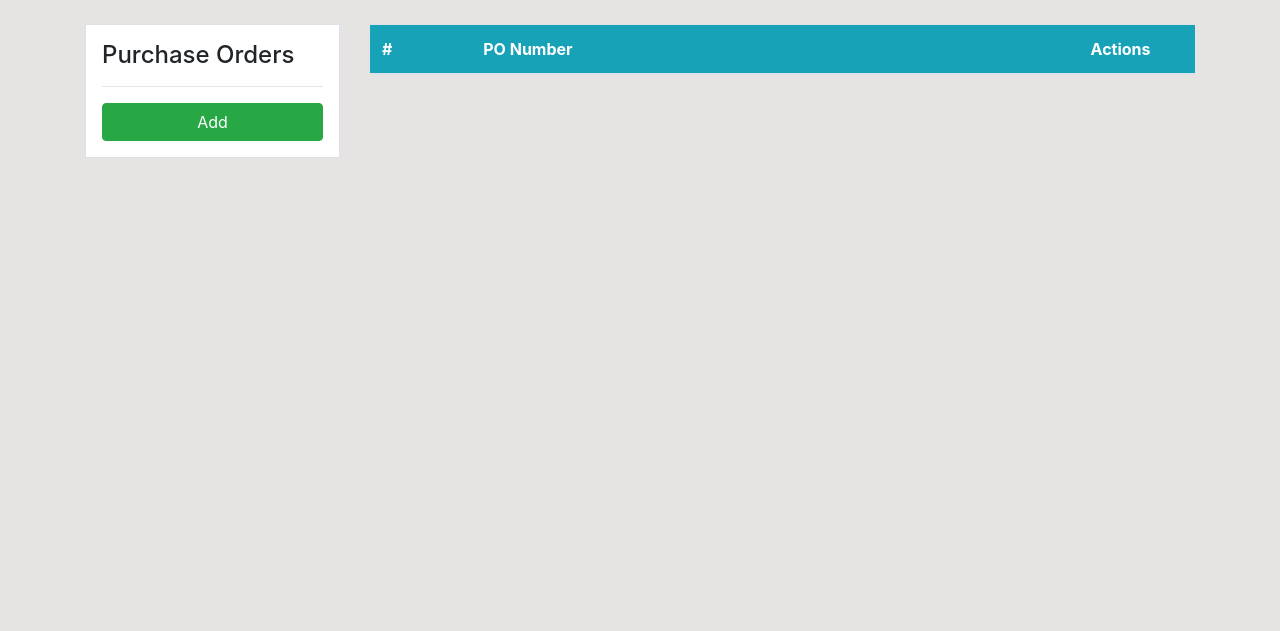
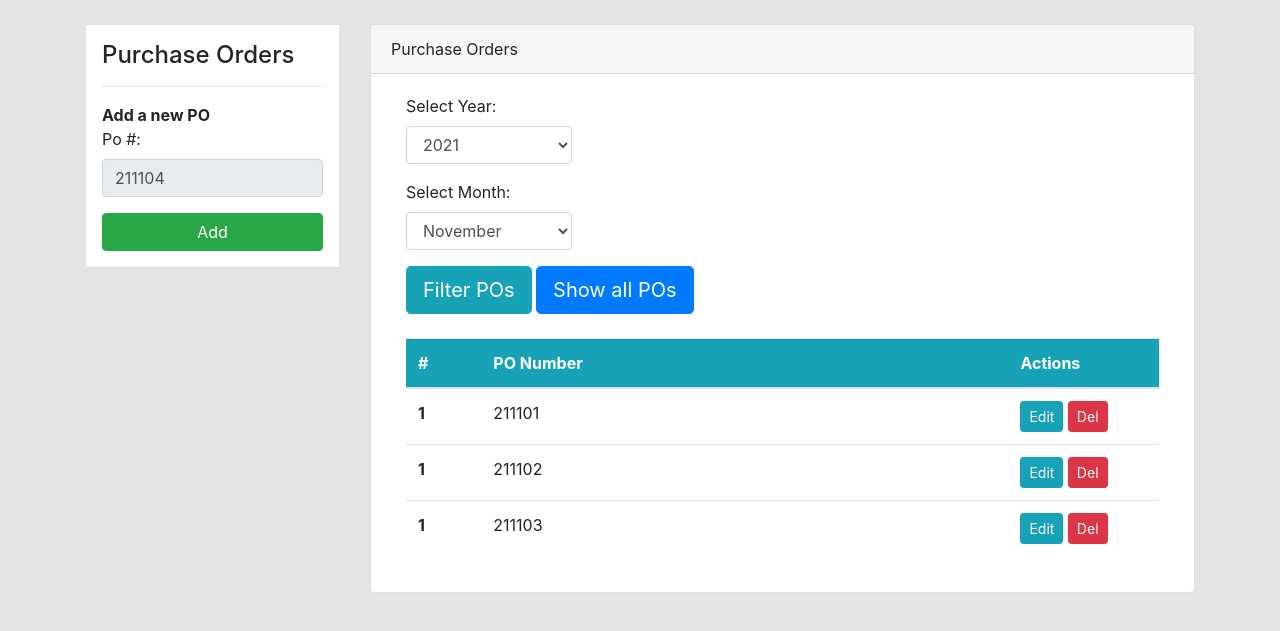
Before and after one commit to PaulCabeza/orders-mgmt-melectric, a Django app: page /pos in a window 1280 px wide. Shown: the part 58-689 px from the top of the page. Run offline with Django 3.2, Linux system fonts and the light colour scheme; a user stored in the database is signed in; data that the repository does not hold is empty; some libraries are stand-ins or nearby versions.

Commit message:
completed PO main page design

```diff
--- a/dashboard/forms.py
+++ b/dashboard/forms.py
@@ -3,19 +3,22 @@ from django import forms
 from django.forms import fields
 from django.contrib import admin
 # from django.db.models import fields
-from .models import Category, Product, Order
+from .models import Category, Po, Product, Order
 
 class ProductForm(forms.ModelForm):
     class Meta:
         model = Product
         fields = ['product_name','category']
 
-
 class OrderForm(forms.ModelForm):
     class Meta:
         model = Order
         fields = ['description', 'products', 'user']
 
+class PoForm(forms.ModelForm):
+    class Meta:
+        model = Po
+        fields = ['po_number']
 
 class CategoryForm(forms.ModelForm):
     class Meta:
--- a/dashboard/models.py
+++ b/dashboard/models.py
@@ -41,6 +41,7 @@ class Product(models.Model):
 class Order(models.Model):
 	description = models.CharField('Order Description', max_length=100)
 	status = models.CharField('Status', max_length=50, choices=STATUS)
+	po = models.ForeignKey(Po, blank=True, null=True, on_delete=models.CASCADE)
 	user = models.ForeignKey(User, blank=True, null=True, on_delete=models.CASCADE)
 	products = models.ManyToManyField(Product, blank=True, through='ThroughModel')
 	created = models.DateTimeField(auto_now_add=True)
--- a/dashboard/views.py
+++ b/dashboard/views.py
@@ -8,14 +8,32 @@ from django.utils import timezone
 import user
 
 # Custom import files
-from .models import Order, Product, ThroughModel, Category
-from .forms import CategoryForm, ProductForm, OrderForm
+from .models import Order, Po, Product, ThroughModel, Category
+from .forms import CategoryForm, ProductForm, OrderForm, PoForm
 
 # Create your views here.
 
 @login_required
 def pos(request):
-    context = {}
+    """Render all POs from DB"""
+    pos_list = Po.objects.all()
+    # determine if sent to save the info or only render the blank form
+    if request.method == 'POST':
+        form = PoForm(request.POST)
+        if form.is_valid:
+            form.save()
+            return redirect('pos')
+    else:
+        if pos_list:
+            #me quede tratando de extraer el 5to y 6to numero de la po anterior, validar que estamos en el mismo mes y generar el sig
+            actual_month = 0
+            new_po_number = 0
+        form = PoForm()
+
+    context = {
+        'pos_list': pos_list,
+        'form': form,
+    }
     return render(request, 'dashboard/pos.html', context)
 
 @login_required
--- a/templates/dashboard/pos.html
+++ b/templates/dashboard/pos.html
@@ -13,19 +13,60 @@
                 <hr>
                 <form method="POST">
                     {% csrf_token %}
-                        {{ form|crispy }}
+                    <!-- {{ form|crispy }} -->
+                    <div class="form-group">
+                        <Strong>Add a new PO</strong><br>
+                            <label for="formGroupExampleInput">Po #:</label>
+                            <input type="text" class="form-control" id="validationCustom01" value="211104" name="po_number" disabled>
+                        </div>
 
                         <input class="btn btn-success btn-block" type="submit" value="Add">
                     </form>
                 </div>
             </div>
             <div class="col-md-9">
+                <div class="card">
+                    <div class="card-header">
+                        Purchase Orders
+                    </div>
+                    <div class="card-body">
+                        <!-- <label for="exampleInputEmail1">Select the values to show the PO: </label> -->
+                        <div class="col-md-3">
+                            <div class="form-group">
+                                <label for="exampleInputEmail1">Select Year: </label>
+                                <select class="form-control" aria-label="Default select example">
+                                    <option selected>2021</option>
+                                    <option value="1">One</option>
+                                    <option value="2">Two</option>
+                                    <option value="3">Three</option>
+                                </select>
+                            </div>
+
+                            <div class="form-group">
+                                <label for="exampleInputEmail1">Select Month: </label>
+                                <select class="form-control" aria-label="Default select example">
+                                    <option selected>November</option>
+                                    <option value="1">One</option>
+                                    <option value="2">Two</option>
+                                    <option value="3">Three</option>
+                                </select>
+                            </div>
+
+
+                        </div>
+
+                        <div class="col-md-7">
+                            <button type="button" class="btn btn-info btn-lg">Filter POs</button>
+                            <button type="button" class="btn btn-primary btn-lg">Show all POs</button>
+                        </div>
+                        <br>
+                        <div class="col-md-12">
                             <table class="table bg-white">
                                 <thead class="bg-info">
                                     <tr class="text-white">
                                         <th scope="col" class="col-1" >#</th>
 
-                            <th scope="col" class="col-6">PO Number</th>
+                                        <th scope="col" class="col-7">PO Number</th>
                                         <th scope="col" class="col-1">Actions</th>
 
                                     </tr>
@@ -42,8 +83,47 @@
                                         </td>
                                     </tr>
                                     {% endfor %}
+
+                                    <tr>
+                                        <th scope="row">1</th>
+                                        <td>211101</td>
+
+                                        <td class="col-2">
+                                            <a class="btn btn-info btn-sm" href="">Edit</a>
+                                            <a class="btn btn-danger btn-sm" href="">Del</a>
+                                        </td>
+                                    </tr>
+
+                                    <tr>
+                                        <th scope="row">1</th>
+                                        <td>211102</td>
+
+                                        <td class="col-2">
+                                            <a class="btn btn-info btn-sm" href="">Edit</a>
+                                            <a class="btn btn-danger btn-sm" href="">Del</a>
+                                        </td>
+                                    </tr>
+
+                                    <tr>
+                                        <th scope="row">1</th>
+                                        <td>211103</td>
+
+                                        <td class="col-2">
+                                            <a class="btn btn-info btn-sm" href="">Edit</a>
+                                            <a class="btn btn-danger btn-sm" href="">Del</a>
+                                        </td>
+                                    </tr>
+
+
+
                                 </tbody>
                             </table>
+
+                        </div>
+                    </div>
+                </div>
+
+
             </div>
         </div>
 
```
Also changed, not shown: dashboard/migrations/0003_auto_20211117_1850.py (added), db.sqlite3. Lines whose indentation alone changed are shown as unchanged.
